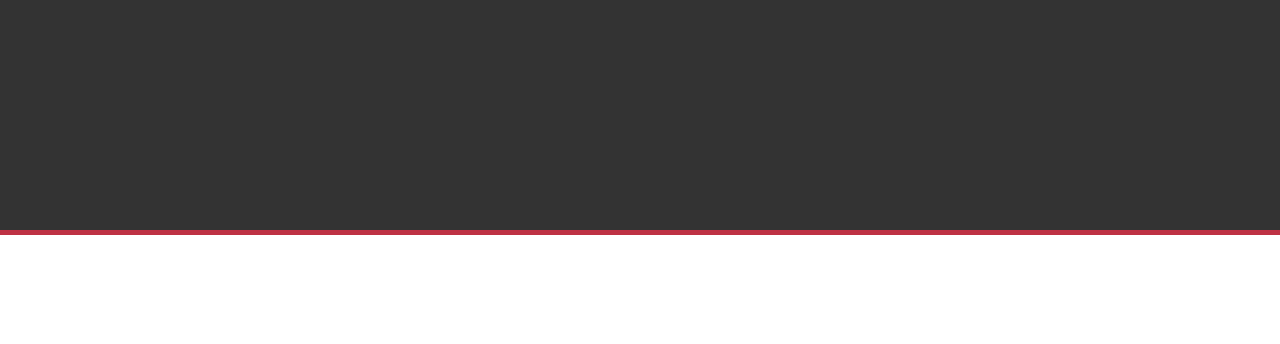
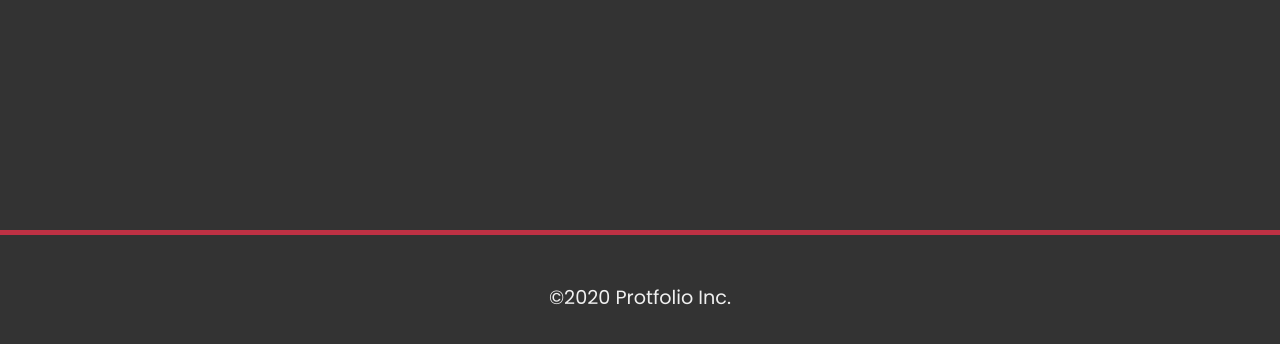
Before and after one commit to robb52/portfolio_project, a plain HTML site: page index.html in a window 1280 px wide. Shown: the part 1977-2321 px from the top of the page. Before the commit the page ends 2212 px from the top, so only its background shows below. Drawn offline with Linux system fonts and the light colour scheme.

Commit message:
Markup and style footer

```diff
--- a/css/styles.css
+++ b/css/styles.css
@@ -236,5 +236,9 @@ a {
 }
 
 footer {
+    padding: 1.5em 0;
+    color: #f0f0f0;
+    background: #333;
     border-top: 5px solid #BE3144;
+    text-align: center;
 }
--- a/index.html
+++ b/index.html
@@ -131,7 +131,7 @@
             </section>
 
             <footer>
-
+                <p>&copy2020 Protfolio Inc.</p>
             </footer>
 
         </main>
```
